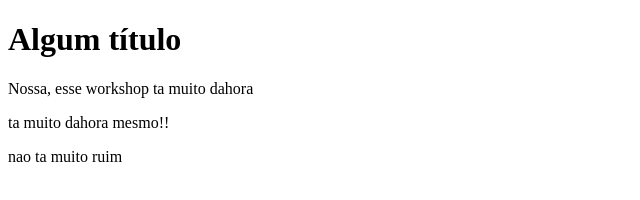
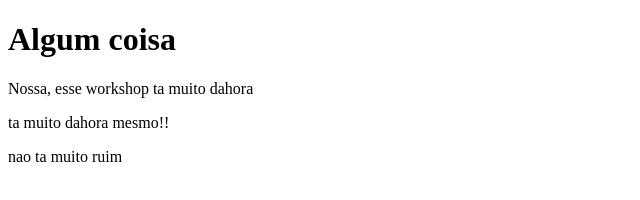
Before and after one commit to hugomeirellest2c/git-workshop, a plain HTML site: page index.html in a window 1280 px wide. Shown: the full height of the page, 0-640 px from the left. Drawn offline with Linux system fonts and the light colour scheme.

Commit message:
Modificacao do titulo

```diff
--- a/index.html
+++ b/index.html
@@ -6,7 +6,7 @@
   <title>Tuturial muito dahora do git</title>
 </head>
 <body>
-  <h1>Algum título</h1>
+  <h1>Algum coisa</h1>
   <p>Nossa, esse workshop ta muito dahora</p>
   <p>ta muito dahora mesmo!!</p>
   <p>nao ta muito ruim</p>
```
